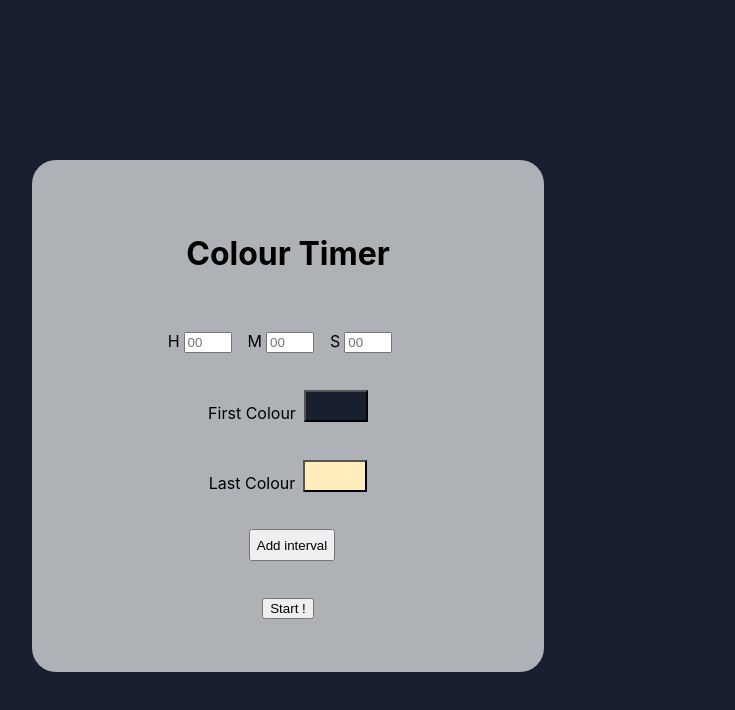
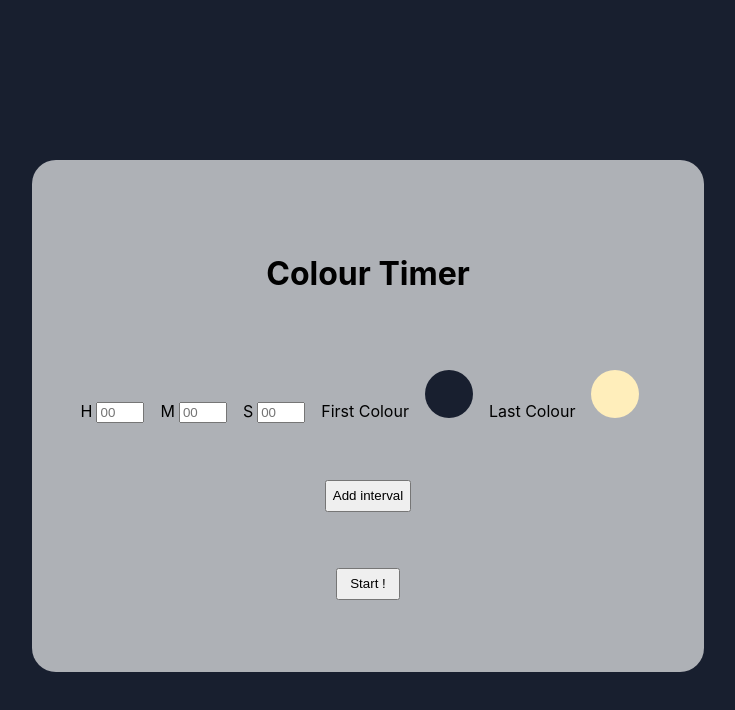
Before and after one commit to aneno-m-e/color-timer, a React (Create React App) app: page / in a window 1280 px wide. Shown: the top 710 px of the page, without its empty margins (368-1103 px from the left). Built offline with nearby package versions, Linux system fonts and the light colour scheme.

Commit message:
Improve CSS of interval selectors

```diff
--- a/src/ColourPicker/ColourPicker.css
+++ b/src/ColourPicker/ColourPicker.css
@@ -1,5 +1,13 @@
 .picker-container {
   position: relative;
+}
+
+.picker-container button {
+  border-radius: 50%;
+  width: 3rem;
+  height: 3rem;
+  border-style: none;
+  margin: 0 1rem;
 }
 
 .picker {
--- a/src/Form/Form.css
+++ b/src/Form/Form.css
@@ -15,7 +15,7 @@ form {
 
 @media only screen and (min-width: 600px) {
   form {
-    width: 30rem;
+    width: 40rem;
     height: 30rem;
     border-radius: 1.5rem;
     position: absolute;
@@ -25,13 +25,7 @@ form {
   }
 }
 
-input[type="number"] {
-  width: 2.5rem;
-  margin: 0 1rem 0 0.25rem;
-}
-
-button[type="button"] {
-  margin-left: 0.5rem;
+form > button {
   min-height: 2rem;
   min-width: 4rem;
 }
--- a/src/Form/Form.tsx
+++ b/src/Form/Form.tsx
@@ -1,5 +1,5 @@
 import React, { FormEvent, useCallback } from "react";
-import Interval from "../Interval";
+import Interval from "../Interval/Interval";
 import { TInterval } from "../App";
 import "./Form.css";
 import { RgbColor } from "react-colorful";
--- /dev/null
+++ b/src/Interval/Interval.css
@@ -0,0 +1,16 @@
+.interval {
+  display: flex;
+  flex-direction: row;
+  align-items: baseline;
+}
+
+input[type="number"] {
+  width: 2.5rem;
+  margin: 0 1rem 0 0.25rem;
+}
+
+.delete-button {
+  margin-left: 0.5rem;
+  min-height: 2rem;
+  min-width: 4rem;
+}
--- a/src/Interval.tsx
+++ b/src/Interval/Interval.tsx
@@ -1,6 +1,7 @@
 import React, { useRef, useCallback } from "react";
-import ColourPicker from "./ColourPicker/ColourPicker";
+import ColourPicker from "../ColourPicker/ColourPicker";
 import { RgbColor } from "react-colorful";
+import "./Interval.css";
 
 type Props = {
   index: number;
@@ -37,7 +38,7 @@ const Interval = ({
   }, [index, onDelete]);
 
   return (
-    <>
+    <div className="interval">
       <div id="duration">
         <label htmlFor="hours">H</label>
         <input
@@ -81,11 +82,15 @@ const Interval = ({
         onColourChange={onColourChange}
       />
       {index > 0 && (
-        <button type="button" onClick={handleDeleteInterval}>
+        <button
+          type="button"
+          className="delete-button"
+          onClick={handleDeleteInterval}
+        >
           X
         </button>
       )}
-    </>
+    </div>
   );
 };
 
```
